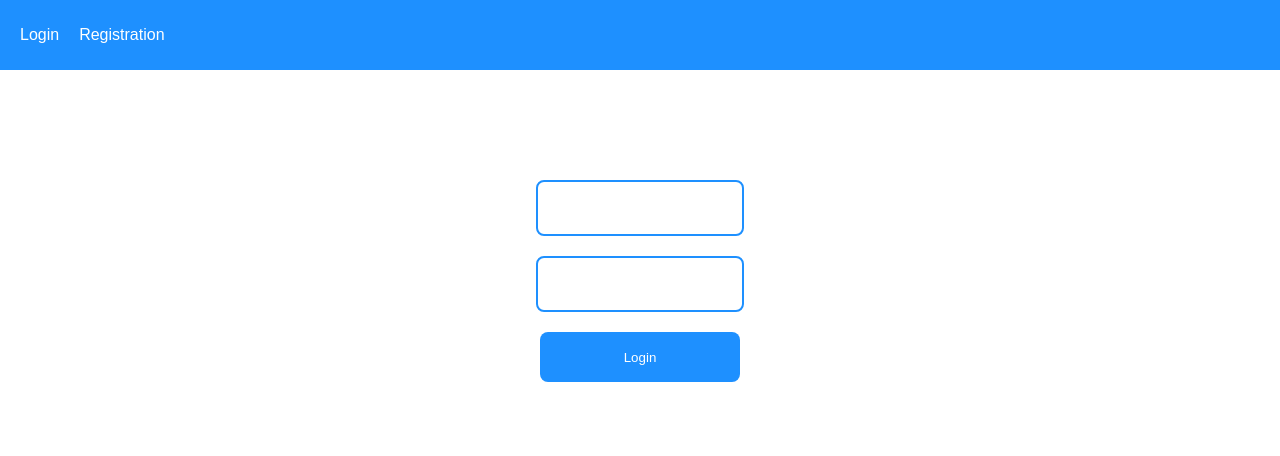
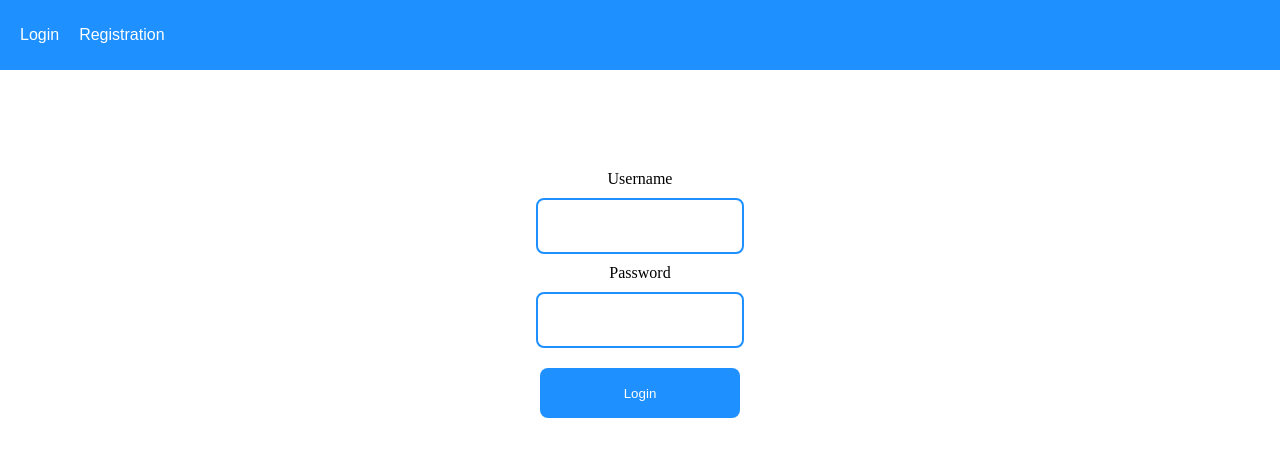
Before and after one commit to harmavr/PostManager, a React (Create React App) app in the folder frontend/: page /login in a window 1280 px wide. Shown: the top 456 px of the page. Built offline with nearby package versions, Linux system fonts and the light colour scheme.

Commit message:
display labels for username and password

```diff
--- a/frontend/src/pages/Login.jsx
+++ b/frontend/src/pages/Login.jsx
@@ -26,12 +26,14 @@ export default function Login() {
   };
   return (
     <div className="loginContainer">
+      <label htmlFor="">Username</label>
       <input
         type="text"
         onChange={(event) => {
           setUsername(event.target.value);
         }}
       />
+      <label htmlFor="">Password</label>
       <input
         type="password"
         onChange={(event) => {
```
